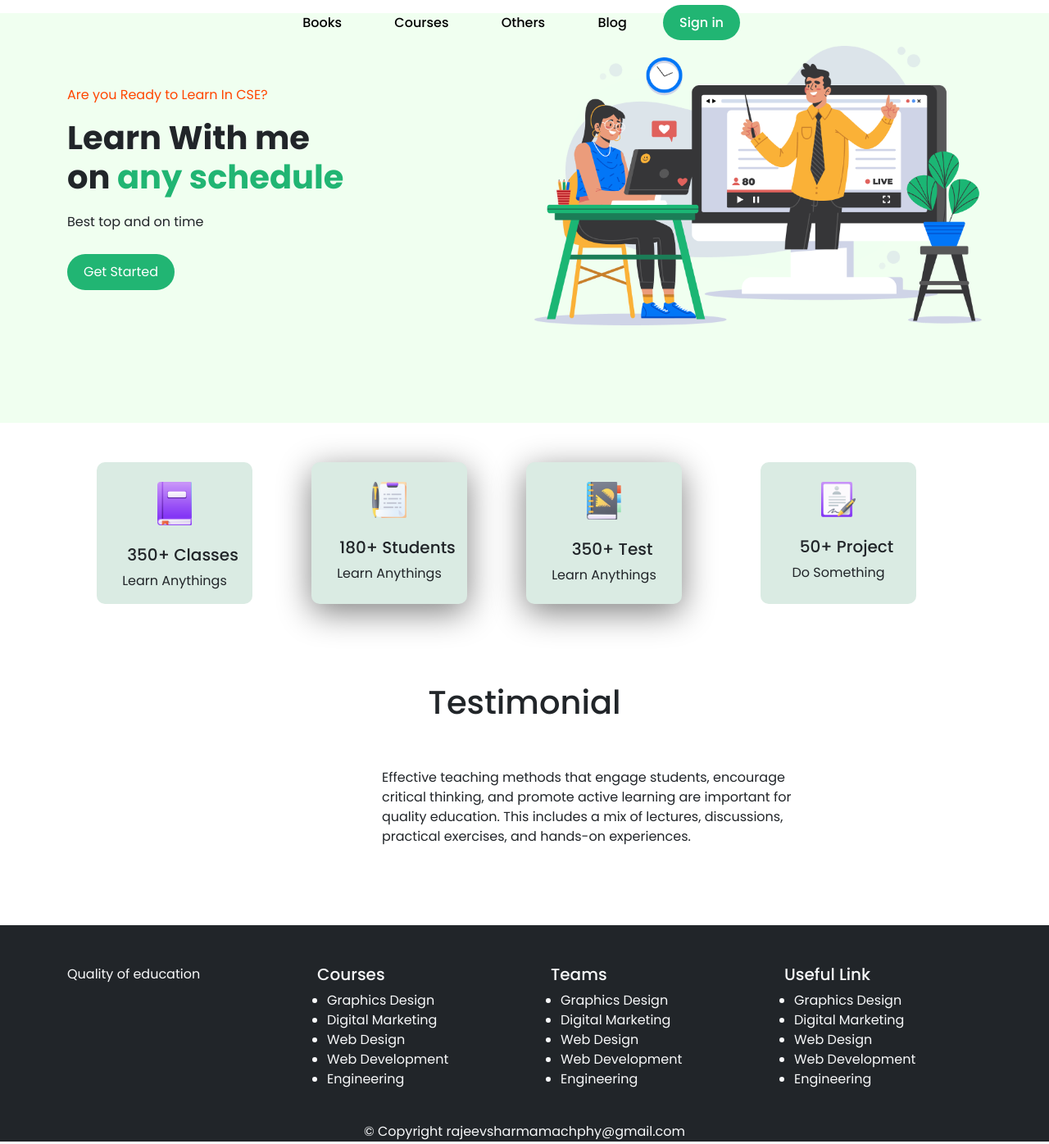
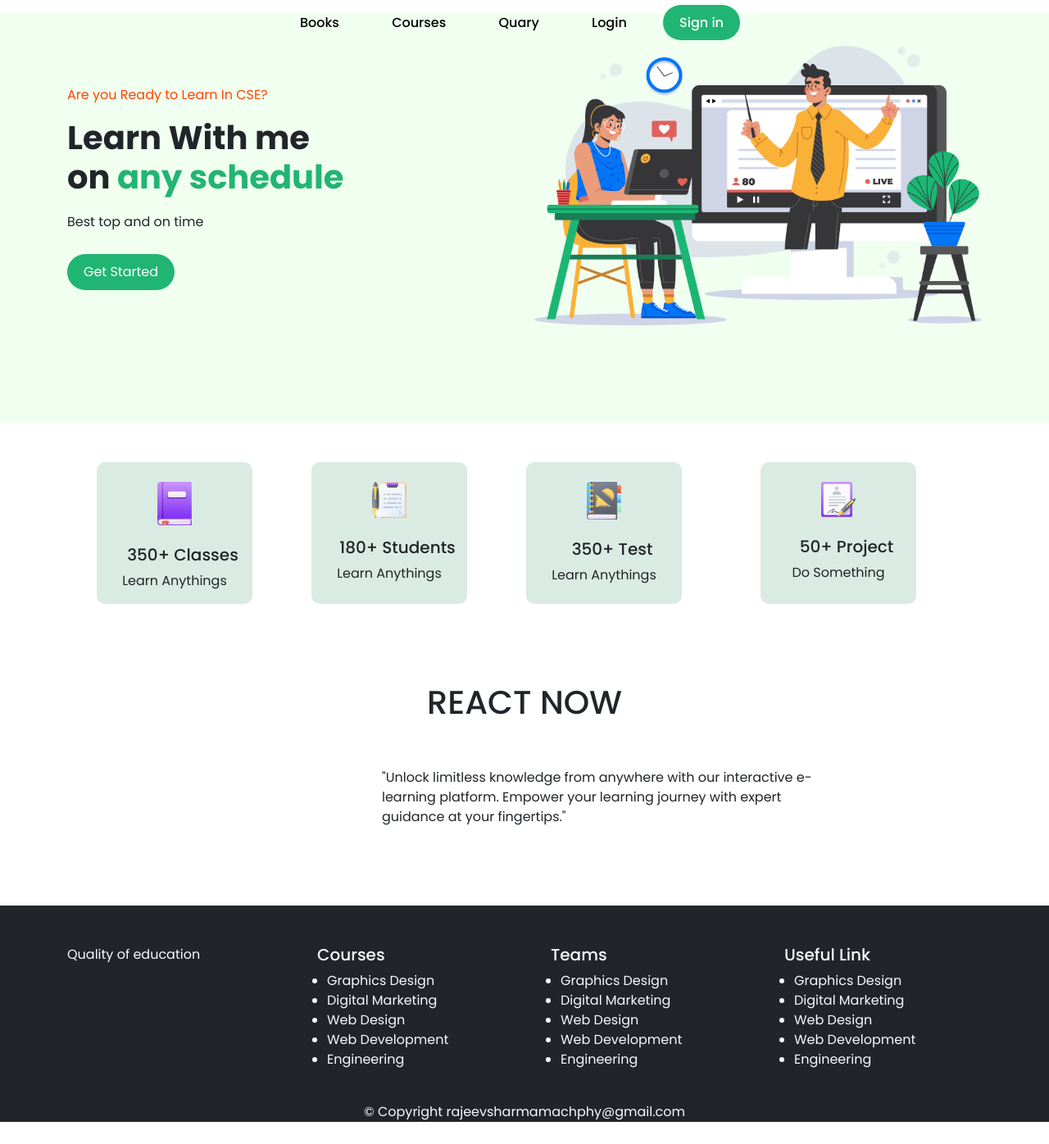
Before and after one commit to machphy/E-learning-web-page, a plain HTML site: page index.html in a window 1280 px wide. Shown: the whole page at 82% size. Drawn offline with Linux system fonts and the light colour scheme.

Commit message:
nbcjasvfska

```diff
--- a/index.html
+++ b/index.html
@@ -5,7 +5,7 @@
     <meta charset="UTF-8">
     <meta http-equiv="X-UA-Compatible" content="IE=edge">
     <meta name="viewport" content="width=device-width, initial-scale=1.0">
-    <title>Learn with Gaus Al Munir Tushar</title>
+    <title>E-Rajeev </title>
 
     <link
         href="https://fonts.googleapis.com/css2?family=Poppins:ital,wght@0,100;0,200;0,300;0,400;0,500;0,600;0,700;0,800;1,100;1,200;1,300;1,400;1,500;1,600;1,700;1,800&display=swap"
@@ -27,8 +27,8 @@
                         <ul class="nav-ul text-end">
                             <li><a href="#">Books</a></li>
                             <li><a href="#">Courses</a></li>
-                            <li><a href="#">Others</a></li>
-                            <li><a href="#">Blog</a></li>
+                            <li><a href="#">Quary</a></li>
+                            <li><a href="#">Login</a></li>
                             <li><a class="sign-in" href="#">Sign in</a></li>
                         </ul>
                     </nav>
@@ -61,16 +61,24 @@
                 <h5 class="mt-4 text-center">350+ Classes</h5>
                 <p class="text-center">Learn Anythings</p>
             </div>
-            <div class="col-2 details-box mx-4 box-shadow">
+
+
+            <div class="col-2 details-box mx-4 ">
                 <img class="w-25 mx-auto d-block pt-4" src="images/image 2.png" alt="">
                 <h5 class="mt-4 text-center">180+ Students</h5>
                 <p class="text-center">Learn Anythings</p>
             </div>
-            <div class="col-2 details-box mx-5 box-shadow">
+
+
+
+            <div class="col-2 details-box mx-5 ">
                 <img class="w-25 mx-auto d-block pt-4" src="images/image 3.png" alt="">
                 <h5 class="mt-4 text-center">350+ Test</h5>
                 <p class="text-center">Learn Anythings</p>
             </div>
+
+
+
             <div class="col-2 details-box mx-5">
                 <img class="w-25 mx-auto d-block pt-4" src="images/image 4.png" alt="">
                 <h5 class="mt-4 text-center">50+ Project</h5>
@@ -85,12 +93,12 @@
     <section class="container">
 
         <div class="row mt-5 testimonial">
-            <h1 class="text-center mt-5">Testimonial</h1>
+            <h1 class="text-center mt-5">REACT NOW</h1>
             <div class="col-2 offset-2">
 
             </div>
             <div class="col-6 my-5">
-                Effective teaching methods that engage students, encourage critical thinking, and promote active learning are important for quality education. This includes a mix of lectures, discussions, practical exercises, and hands-on experiences.
+                "Unlock limitless knowledge from anywhere with our interactive e-learning platform. Empower your learning journey with expert guidance at your fingertips."
             </div>
         </div>
     </section>
```
